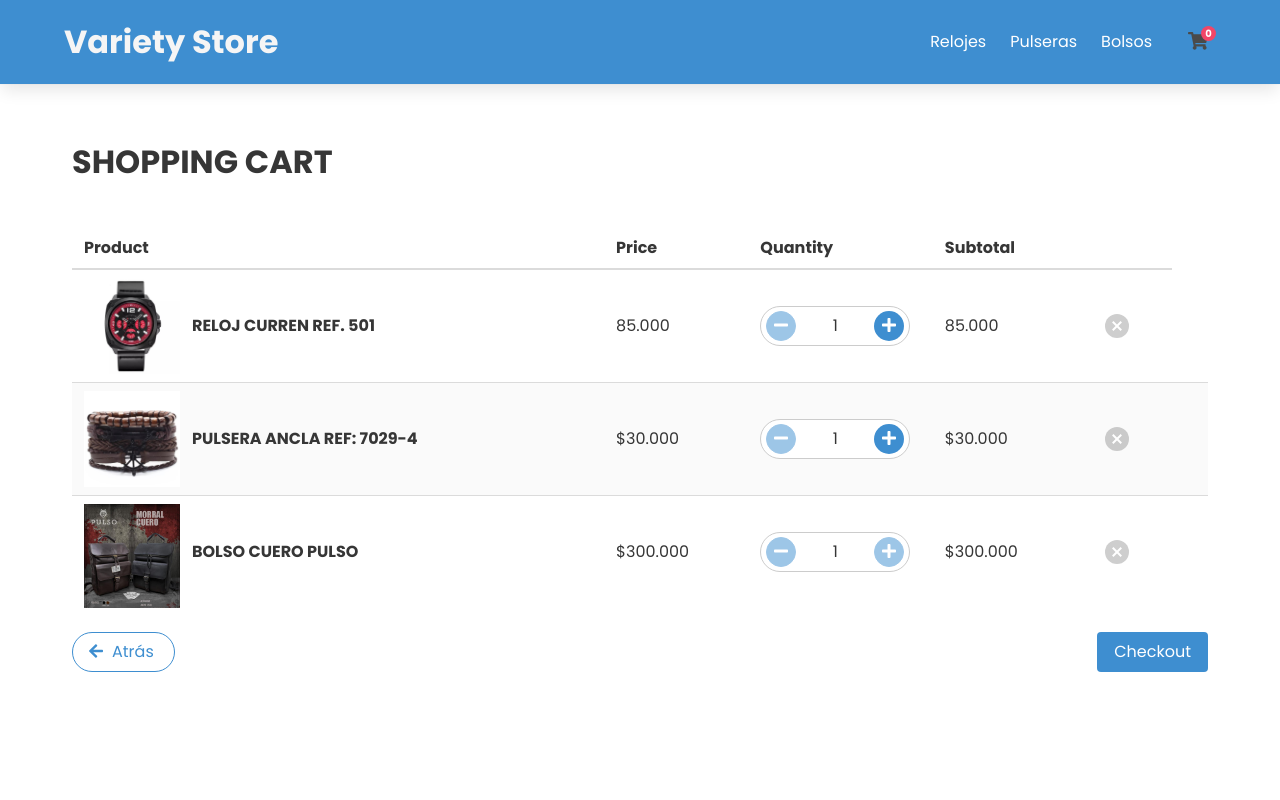
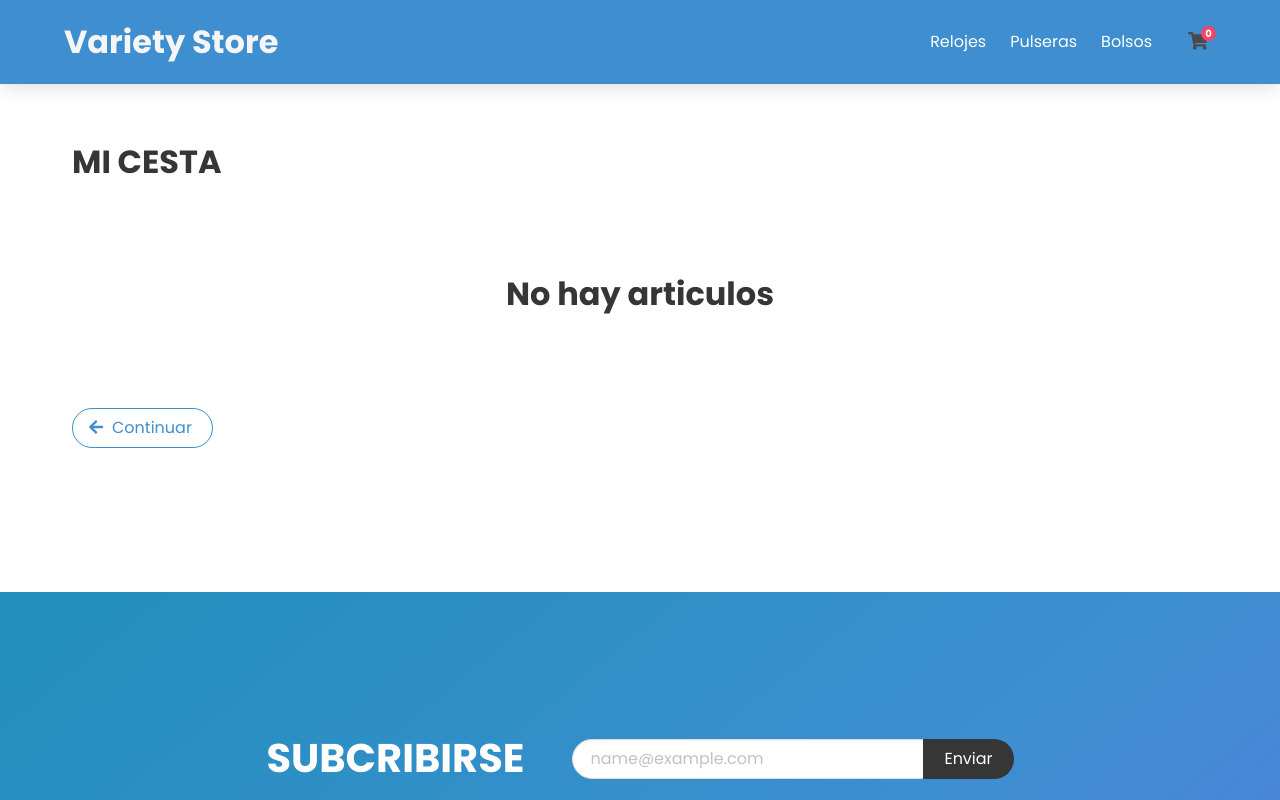
Before and after one commit to LeninGarcia1990/tienda-coder, a React (Create React App) app: page /cart in a window 1280 px wide. Shown: the top 800 px of the page. Built offline with nearby package versions, Linux system fonts and the light colour scheme.

Commit message:
Proyecto final

```diff
--- a/public/index.html
+++ b/public/index.html
@@ -3,7 +3,6 @@
 
 <head>
   <meta charset="utf-8" />
-  <link rel="icon" href="%PUBLIC_URL%/favicon.ico" />
   <meta name="viewport" content="width=device-width, initial-scale=1" />
   <meta name="theme-color" content="#000000" />
   <meta name="description" content="Web site created using create-react-app" />
--- a/src/components/Cart/CartItems.js
+++ b/src/components/Cart/CartItems.js
@@ -14,16 +14,20 @@ const CartItems = ({ items }) => {
                     </tr>
                 </thead>
                 <tbody>
+
+
+
                     {items.length && items.map((product) => {
                         return (
                             <tr key={product.id}>
+
                                 <CartItem
                                     id={product.id}
-                                    image={product.image}
-                                    title={product.title}
-                                    brand={product.brand}
-                                    price={product.price}
-                                    quantity={product.quantity}
+                                    image={product.data.image}
+                                    title={product.data.title}
+                                    brand={product.data.brand}
+                                    price={product.data.price}
+                                    quantity={product.data.quantity}
                                 />
                             </tr>
                         );
--- a/src/components/Cart/index.js
+++ b/src/components/Cart/index.js
@@ -1,38 +1,25 @@
-import { useState, useEffect } from 'react'
-import { useHistory } from "react-router-dom"
+import { useContext } from 'react'
 import { Link } from 'react-router-dom'
-import { products } from "../../constant/products"
-import Spinner from '../general/Spinner'
+import { Store } from '../../store'
 import CartItems from './CartItems'
 
 const Cart = () => {
-    const [productsCart, setProductsCart] = useState([]);
-
-    let history = useHistory();
-
-    const handleGoBack = () => {
-        history.goBack();
-    }
-
-    const getProductsCart = new Promise((resolve, reject) => {
-        setTimeout(() => {
-            resolve(products);
-        }, 500)
-    })
-
-    useEffect(() => {
-        getProductsCart.then(rta => setProductsCart(rta));
-    }, []);
-
+    const data = useContext(Store);
     return (
         <section className="section is-medium">
             <div className="container">
-                <h3 className="title is-uppercase mb-6">Shopping Cart</h3>
-                {productsCart.length ?
-                    <CartItems items={productsCart} /> : <Spinner />}
+                <h3 className="title is-uppercase mb-6">Mi Cesta</h3>
+                {data.itemsCart.items.length ?
+                    <CartItems items={data.itemsCart.items[0].product} /> :
+                    <div className="box p-6 mb-6 has-text-centered">
+                        <p className="title">No hay articulos</p>
+                    </div>
+                }
+                <Link to="/" className="button is-info is-outlined is-rounded"><span className="icon"><i className="fas fa-arrow-left"></i></span><span>Continuar</span></Link>
 
-                <button className="button is-info is-outlined is-rounded" onClick={handleGoBack}><span className="icon"><i className="fas fa-arrow-left"></i></span><span>Atrás</span></button>
-                <Link to="/checkout" className="button is-info is-pulled-right ">Checkout</Link>
+                {data.itemsCart.items.length > 0 &&
+                    <Link to="/checkout" className="button is-info is-pulled-right is-rounded">Finalizar</Link>
+                }
             </div>
         </section>
     )
--- a/src/components/Category/index.js
+++ b/src/components/Category/index.js
@@ -13,7 +13,7 @@ const Category = () => {
 
     const db = getFirestore();
 
-    const getProducts = () => {
+    useEffect(() => {
         db.collection('productos').where("category", "==", category_name).get()
             .then(docs => {
                 let arr = [];
@@ -23,12 +23,8 @@ const Category = () => {
                 setFetchProducts(arr)
             })
             .catch(e => console.log(e));
-    }
 
-    useEffect(() => {
-        getProducts();
-
-    }, []);
+    }, [category_name]);
 
     return (
         <section className="section is-medium">
--- a/src/components/Detail/ProductDetails.js
+++ b/src/components/Detail/ProductDetails.js
@@ -14,6 +14,7 @@ const ProductDetail = ({ product }) => {
 
     const onAddItem = (id) => {
         data.itemsCart.items.filter(item => item.product.id === id).length === 0 ?
+
 
             data.setItemsCart({
                 ...data.itemsCart,
--- a/src/components/general/WidgetCart.js
+++ b/src/components/general/WidgetCart.js
@@ -10,7 +10,6 @@ const WidgetCart = ({ show, action }) => {
 
     const removeItemFromCart = (id, quantity) => {
         const index = data.itemsCart.items.findIndex(find => find.product.id === id);
-        console.log(data.itemsCart.items)
         const newItemsCart = data.itemsCart.items;
         newItemsCart.splice(index, 1);
 
@@ -34,14 +33,14 @@ const WidgetCart = ({ show, action }) => {
         <div className="media is-flex is-align-items-center">
             <figure className="media-left">
                 <p className="image is-64x64">
-                    <img src={item.product.image} alt={item.product.title} />
+                    <img src={item.product[0].data.image} alt={item.product[0].data.title} />
                 </p>
             </figure>
             <div className="media-content">
-                <p className="title is-6">{item.product.title} <small>({item.quantity})</small></p>
+                <p className="title is-6">{item.product[0].data.title} <small>({item.quantity})</small></p>
             </div>
             <div className="media-right">
-                <button onClick={() => removeItemFromCart(item.product.id, item.quantity)} className="delete has-background-danger"></button>
+                <button onClick={() => removeItemFromCart(item.product[0].id, item.quantity)} className="delete has-background-danger"></button>
             </div>
         </div>
     )
@@ -55,7 +54,7 @@ const WidgetCart = ({ show, action }) => {
             { cartList}
             { data.itemsCart.totalCart > 0 &&
                 <div className="is-flex is-align-items-center is-justify-content-space-between mt-6">
-                    <button className="button is-danger is-rounded" onClick={removeAllItemsFromCart}>Remove all products</button>
+                    <button className="button is-danger is-rounded" onClick={removeAllItemsFromCart}>Limpiar</button>
                     <Link to="/cart" className="button is-info is-pulled-right"><span>Comprar</span><span className="icon"><i className="fas fa-arrow-right"></i></span></Link>
                 </div>
 
```
Also changed, not shown: public/manifest.json, 2 other files (tests, documents, lock files or other folders).
